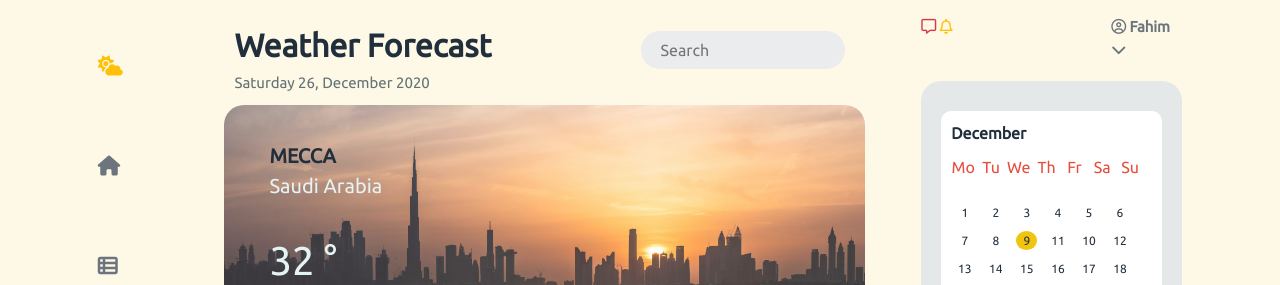
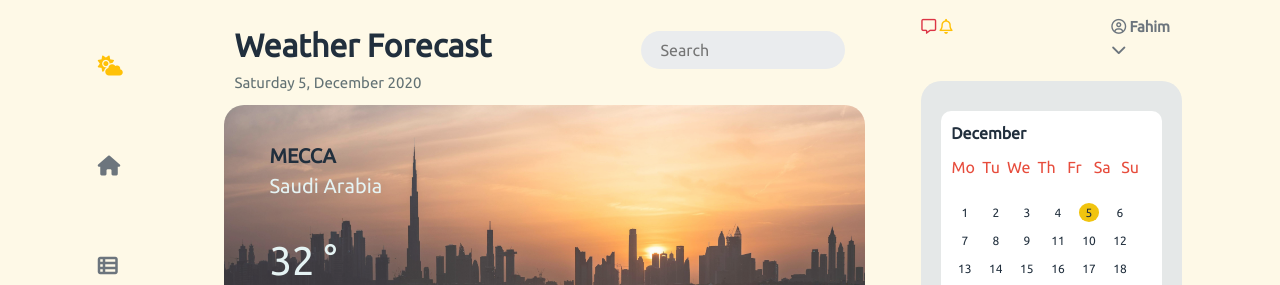
Before and after one commit to alvi0407/Geogo, a plain HTML site: page Alvika_Assignment 2/index.html in a window 1280 px wide. Shown: the top 285 px of the page. Drawn offline with nearby package versions, Linux system fonts and the light colour scheme.

Commit message:
2nd commit

```diff
--- a/Alvika_Assignment 2/index.html
+++ b/Alvika_Assignment 2/index.html
@@ -30,7 +30,7 @@
                         <div>
                             <h2> <b>Weather Forecast</b> </h2>
                         </div>
-                        <div class="head-date">Saturday 26, December 2020</div>
+                        <div class="head-date">Saturday 5, December 2020</div>
                     </div>
 
                     <input placeholder="Search" type="text">
@@ -224,11 +224,11 @@
                             <li>2</li>
                             <li>3</li>
                             <li>4</li>
-                            <li>5</li>
+                            <li><span class="active">5</span></li>
                             <li>6</li>
                             <li>7</li>
                             <li>8</li>
-                            <li><span class="active">9</span></li>
+                            <li>9</li>
                             <li>11</li>
                             <li>10</li>
                             <li>12</li>
```
